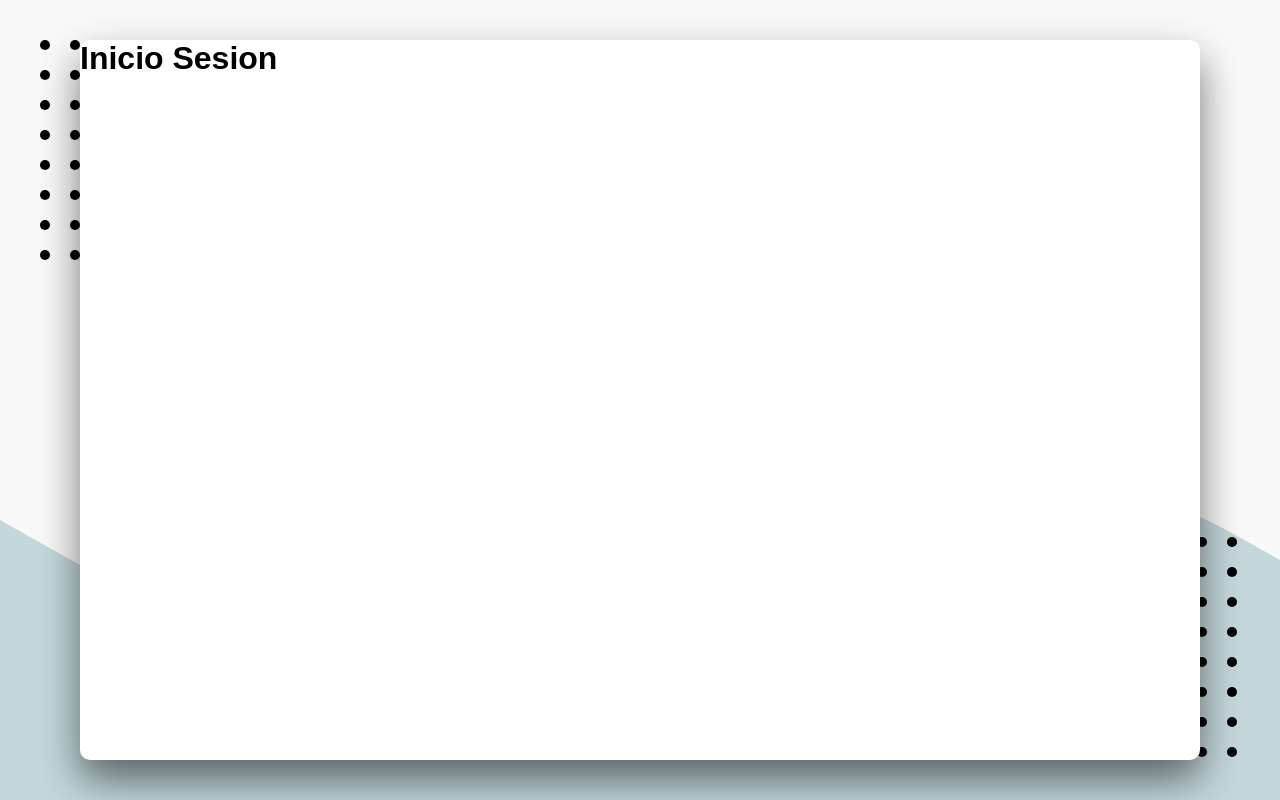
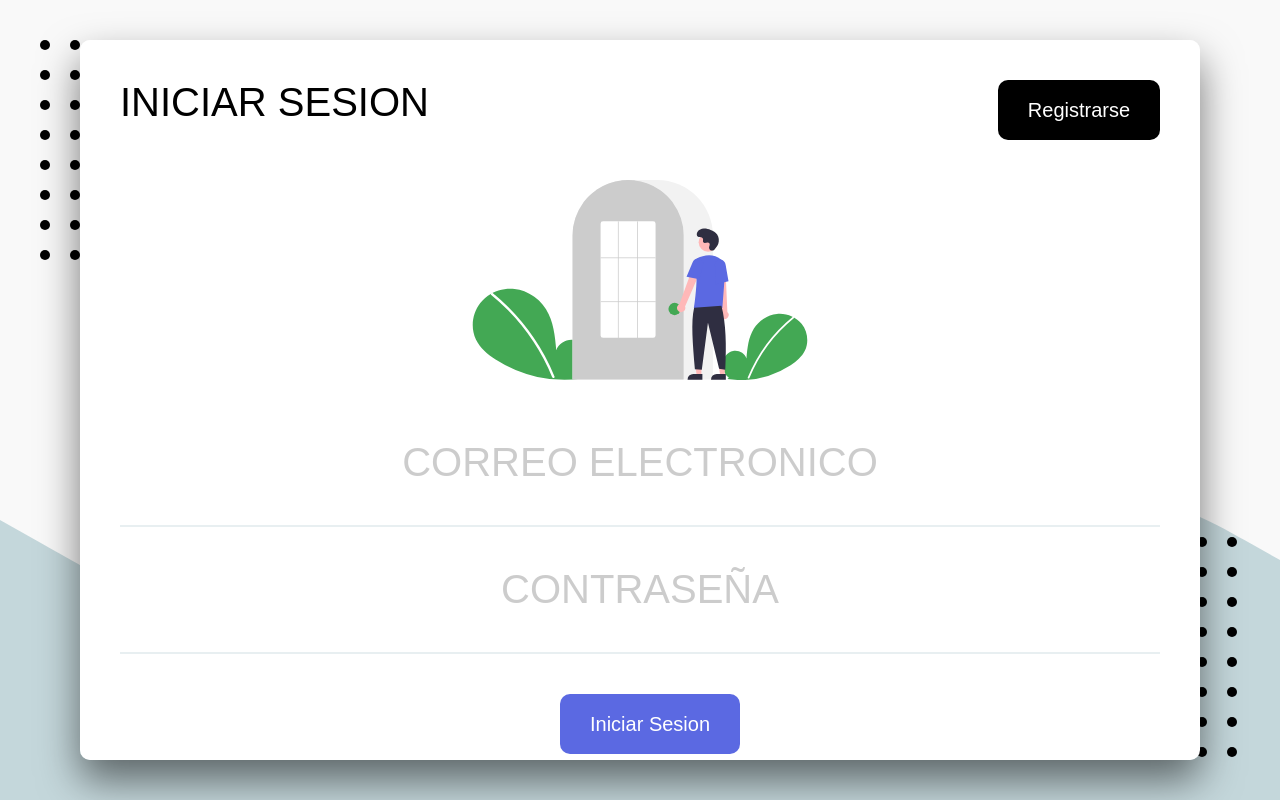
Before and after one commit to SnowMoon272/app_lista_gastos, a React (Create React App) app: page /iniciar-sesion in a window 1280 px wide. Built offline with nearby package versions, Linux system fonts and the light colour scheme; what webfontloader would draw is missing.

Commit message:
Domingo 25 Terminado

```diff
--- a/package.json
+++ b/package.json
@@ -6,6 +6,7 @@
     "@testing-library/jest-dom": "^5.11.4",
     "@testing-library/react": "^11.1.0",
     "@testing-library/user-event": "^12.1.10",
+    "firebase": "^8.4.2",
     "react": "^17.0.2",
     "react-dom": "^17.0.2",
     "react-helmet": "^6.1.0",
--- a/src/App.jsx
+++ b/src/App.jsx
@@ -21,7 +21,7 @@ function App() {
           <ContenedorBotones>
             <Boton to="/categorias">Categorias</Boton>
             <Boton to="/lista">Lista de Gastos</Boton>
-            <Boton>X</Boton>
+            <Boton to="/">X</Boton>
           </ContenedorBotones>
         </ContenedorHeader>
       </Header>
--- a/src/Components/InicioSesion.jsx
+++ b/src/Components/InicioSesion.jsx
@@ -1,10 +1,47 @@
 import React from "react";
+import { Helmet } from "react-helmet";
+import styled from "styled-components";
+import Boton from "../Tools/Boton";
+import { ReactComponent as SvgLogin } from "../Images/login.svg";
+import { Header, Titulo, ContenedorHeader } from "../Tools/Header";
+import {
+  Formulario,
+  Input,
+  ContenedorBoton,
+} from "../Tools/ElementosDeFormularios";
+
+const Svg = styled(SvgLogin)`
+  width: 100%;
+  max-height: 12.5rem; /* 100px */
+  margin-bottom: 1.25rem; /* 20px */
+`;
 
 function InicioSesion() {
   return (
-    <div>
-      <h1>Inicio Sesion</h1>
-    </div>
+    <>
+      <Helmet>
+        <title>Iniciar Sesion</title>
+      </Helmet>
+      <Header>
+        <ContenedorHeader>
+          <Titulo>Iniciar Sesion</Titulo>
+          <div>
+            <Boton to="/crear-cuenta">Registrarse</Boton>
+          </div>
+        </ContenedorHeader>
+      </Header>
+
+      <Formulario>
+        <Svg />
+        <Input type="email" name="email" placeholder="Correo Electronico" />
+        <Input type="password" name="password" placeholder="Contraseña" />
+        <ContenedorBoton>
+          <Boton as="button" type="submit" primario>
+            Iniciar Sesion
+          </Boton>
+        </ContenedorBoton>
+      </Formulario>
+    </>
   );
 }
 
--- a/src/Components/RegistroUsuarios.jsx
+++ b/src/Components/RegistroUsuarios.jsx
@@ -1,4 +1,4 @@
-import React from "react";
+import React, { useState } from "react";
 import { Helmet } from "react-helmet";
 import styled from "styled-components";
 import Boton from "../Tools/Boton";
@@ -7,7 +7,6 @@ import { Header, Titulo, ContenedorHeader } from "../Tools/Header";
 import {
   Formulario,
   Input,
-  InputGrande,
   ContenedorBoton,
 } from "../Tools/ElementosDeFormularios";
 
@@ -18,6 +17,49 @@ const Svg = styled(SvgLogin)`
 `;
 
 function RegistroUsuarios() {
+  const [correo, establecerCorreo] = useState("");
+  const [password, establecerPassword] = useState("");
+  const [password2, establecerPassword2] = useState("");
+
+  const handleChange = (e) => {
+    switch (e.target.name) {
+      case "email":
+        establecerCorreo(e.target.value);
+        break;
+      case "password":
+        establecerPassword(e.target.value);
+        break;
+      case "password2":
+        establecerPassword2(e.target.value);
+        break;
+      default:
+        break;
+    }
+  };
+
+  const handleSubmit = (e) => {
+    e.preventDefault();
+
+    /* Comprobamos del lado del cleinte que el correo sea valido. */
+    const expresionRegular = /[a-zA-Z0-9_.+-]+@[a-zA-Z0-9-]+\.[a-zA-Z0-9-.]+/;
+    if (!expresionRegular.test(correo)) {
+      console.log("Ingresa un correo electronico valido.");
+      return null;
+    }
+
+    if (correo === "" || password === "" || password2 === "") {
+      console.log("Porfabor rellana todos los diatos");
+      return null;
+    }
+
+    if (password !== password2) {
+      console.log("Las contraseñas no coinciden");
+      return null;
+    }
+
+    console.log("Usuario registrado");
+  };
+
   return (
     <>
       <Helmet>
@@ -32,14 +74,28 @@ function RegistroUsuarios() {
         </ContenedorHeader>
       </Header>
 
-      <Formulario>
+      <Formulario onSubmit={handleSubmit}>
         <Svg />
-        <Input type="email" name="email" placeholder="Correo Electronico" />
-        <Input type="password" name="password" placeholder="Contraseña" />
+        <Input
+          type="email"
+          name="email"
+          placeholder="Correo Electronico"
+          value={correo}
+          onChange={handleChange}
+        />
+        <Input
+          type="password"
+          name="password"
+          placeholder="Contraseña"
+          value={password}
+          onChange={handleChange}
+        />
         <Input
           type="password"
           name="password2"
           placeholder="Repetir Contraseña"
+          value={password2}
+          onChange={handleChange}
         />
         <ContenedorBoton>
           <Boton as="button" type="submit" primario>
```
Also changed, not shown: src/firebase/firebaseConfig.js (added, +21 -0 lines), 2 other files (tests, documents, lock files or other folders).
